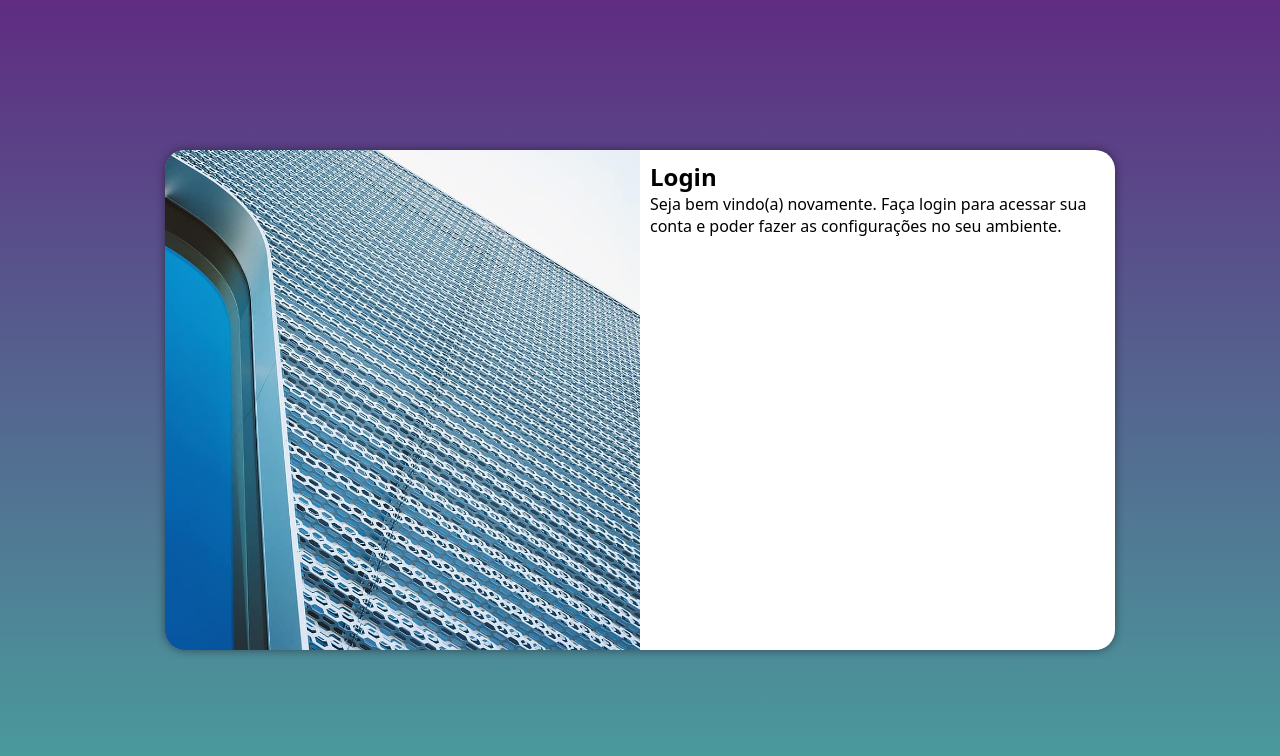
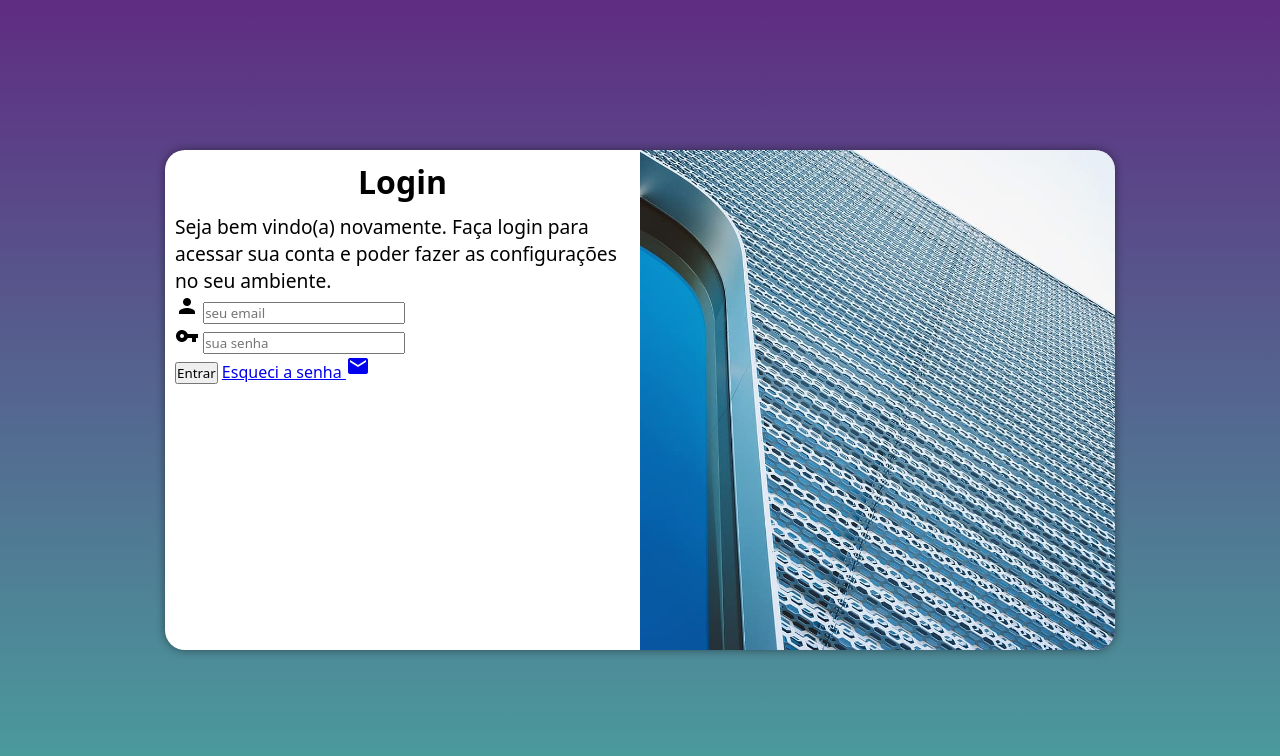
Before and after one commit to pedroadao1971/projeto-login, a plain HTML site: page index.html in a window 1280 px wide. Drawn offline with Linux system fonts and the light colour scheme.

Commit message:
Adicionei o formulario

```diff
--- a/estilos/media.query.css
+++ b/estilos/media.query.css
@@ -42,14 +42,22 @@ Grandes telas: acima de 1200px
     }
 
     section#login > div#imagem {
-        float: left;
+        float: right;
         width: 50%;
         height: 100%;
     }
 
     section#login > div#formulario {
-        float: right;
+        float: left;
         width: 50%;
     }
 
+    div#formulario > h1 {
+        font-size: 2em;
+    }
+
+    div#formulario > p {
+        font-size: 1.2em;
+    }
+
 }
--- a/estilos/style.css
+++ b/estilos/style.css
@@ -54,3 +54,12 @@ section#login > div#formulario {
     display: block;
     padding: 10px;
 }
+
+div#formulario > h1 {
+    text-align: center;
+    margin-bottom: 10px;
+}
+
+div#formulario > p {
+    font-size: 0.8em;
+}
--- a/index.html
+++ b/index.html
@@ -5,6 +5,7 @@
     <meta http-equiv="X-UA-Compatible" content="IE=edge">
     <meta name="viewport" content="width=device-width, initial-scale=1.0">
     <title>Login</title>
+    <link href="https://fonts.googleapis.com/icon?family=Material+Icons" rel="stylesheet">
     <link rel="stylesheet" href="estilos/style.css">
     <link rel="stylesheet" href="estilos/media.query.css">
 </head>
@@ -17,8 +18,21 @@
             <div id="formulario">
                 <h1>Login</h1>
                 <p>Seja bem vindo(a) novamente. Faça login para acessar sua conta e poder fazer as configurações no seu ambiente.</p>
-                <form action="login.php" method="post">
-
+                <form action="login.php" method="post" autocomplete="on">
+                    <div class="campo">
+                        <i class="material-icons">person</i>
+                        <input type="email" name="login" id="ilogin" placeholder="seu email" autocomplete="email" required maxlength="30">
+                        <label for="ilogin"></label>
+                    </div>
+                    <div class="campo">
+                        <i class="material-icons">vpn_key</i>
+                        <input type="password" name="senha" id="isenha" placeholder="sua senha" autocomplete="current-password" required minlength="8" maxlength="20">
+                        <label for="isenha"></label>
+                    </div>
+                    <input type="submit" value="Entrar">
+                    <a href="esqueci.html">
+                        Esqueci a senha <i class="material-icons">mail</i>
+                    </a>
                 </form>
             </div>
 
```
